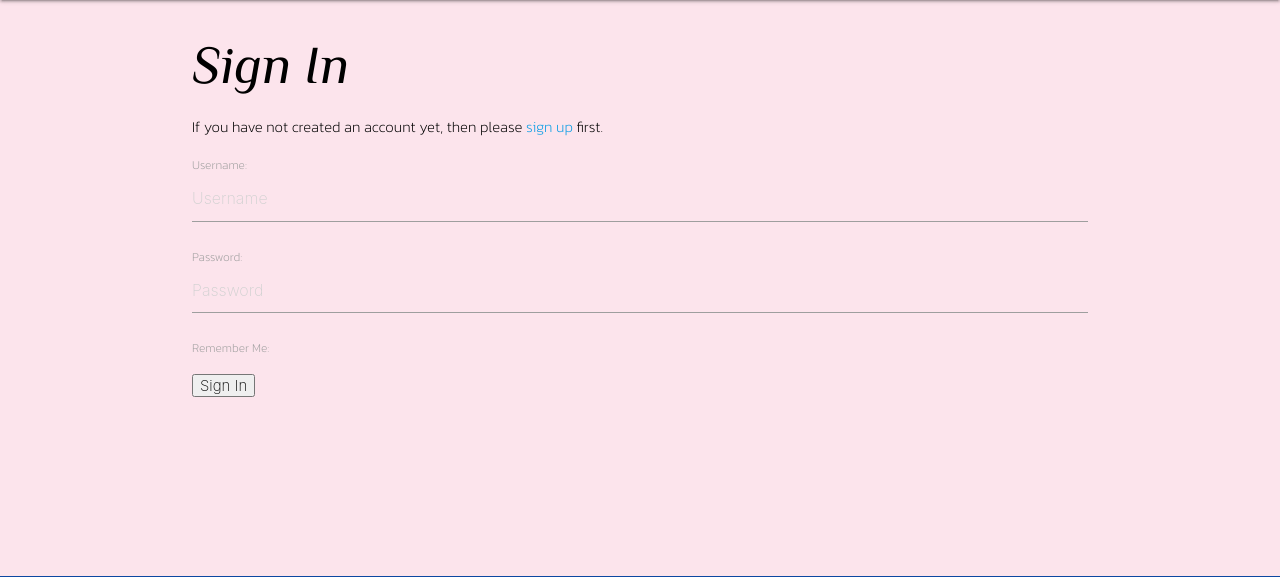
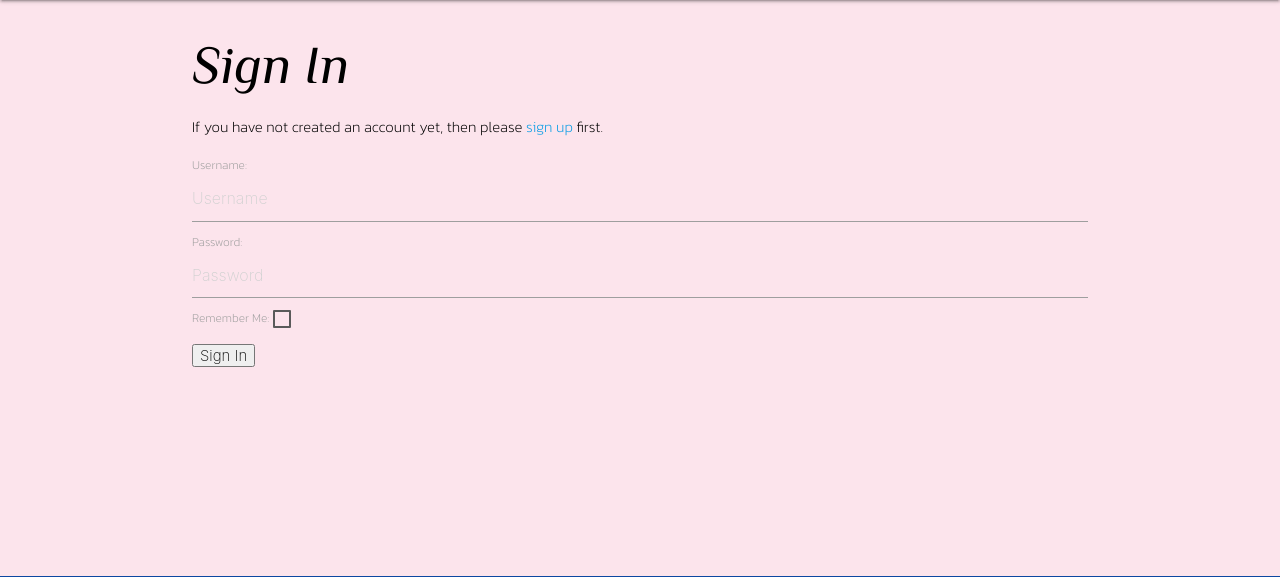
Before and after one commit to Shabucky1812/star-seekers, a Django app: page /accounts/login/ in a window 1280 px wide. Shown: the part 64-641 px from the top of the page. Run offline with Django 4.2, Linux system fonts and the light colour scheme; some libraries are stand-ins or nearby versions.

Commit message:
Manually display login form to fix checkbox

```diff
--- a/static/css/style.css
+++ b/static/css/style.css
@@ -24,6 +24,16 @@ main {
 h1, h2, h3 {
     font-family: 'Philosopher', serif;
     font-style: italic;
+}
+
+/* login page */
+
+#login-checkbox {
+    height: 15px;
+}
+
+#login-submit-button {
+    margin-top: 15px;
 }
 
 /* navbar */
--- a/templates/account/login.html
+++ b/templates/account/login.html
@@ -14,11 +14,29 @@
 
 <form class="login" method="POST" action="{% url 'account_login' %}">
   {% csrf_token %}
-  {{ form.as_p }}
+
+  {{ form.non_field_errors }}
+  <div class="fieldWrapper">
+    {{ form.login.errors }}
+    {{ form.login.label_tag }}
+    {{ form.login }}
+  </div>
+  <div class="fieldWrapper">
+    {{ form.password.errors }}
+    {{ form.password.label_tag }}
+    {{ form.password }}
+  </div>
+  <div class="fieldWrapper">
+    {{ form.remember.errors }}
+    {{ form.remember.label_tag }}
+    {{ form.remember }}
+    <span id="login-checkbox"></span>
+  </div>
+
   {% if redirect_field_value %}
   <input type="hidden" name="{{ redirect_field_name }}" value="{{ redirect_field_value }}" />
   {% endif %}
-  <button class="primaryAction" type="submit">{% trans "Sign In" %}</button>
+  <button class="primaryAction" type="submit" id="login-submit-button">{% trans "Sign In" %}</button>
 </form>
 
 {% endblock %}
--- a/templates/account/signup.html
+++ b/templates/account/signup.html
@@ -15,7 +15,7 @@
   {% if redirect_field_value %}
   <input type="hidden" name="{{ redirect_field_name }}" value="{{ redirect_field_value }}" />
   {% endif %}
-  <button type="submit">{% trans "Sign Up" %} &raquo;</button>
+  <button type="submit">{% trans "Sign Up" %}</button>
 </form>
 
 {% endblock %}
```
